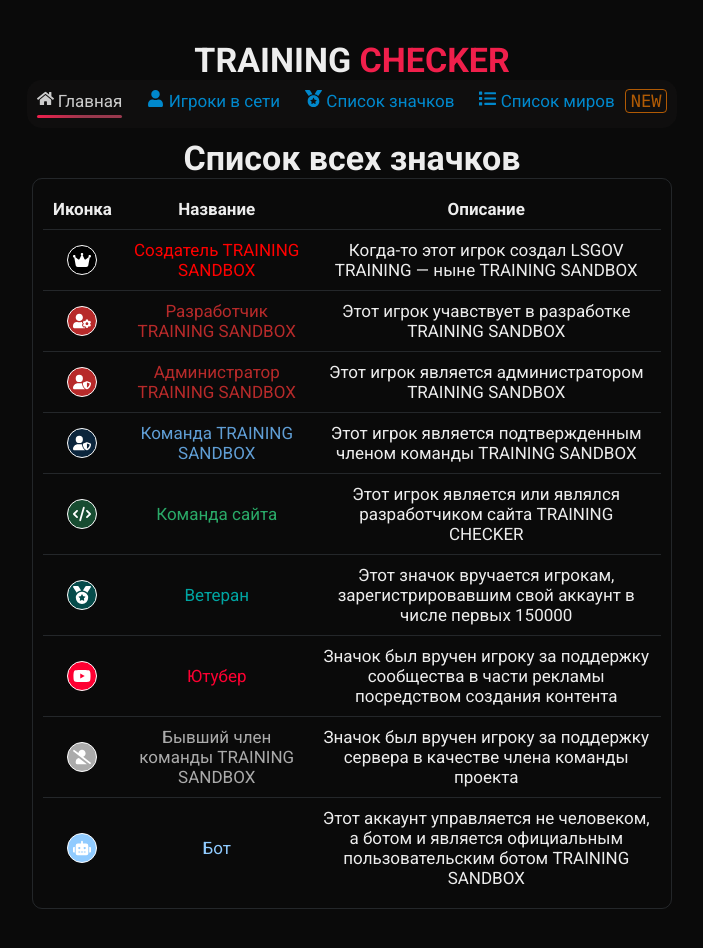
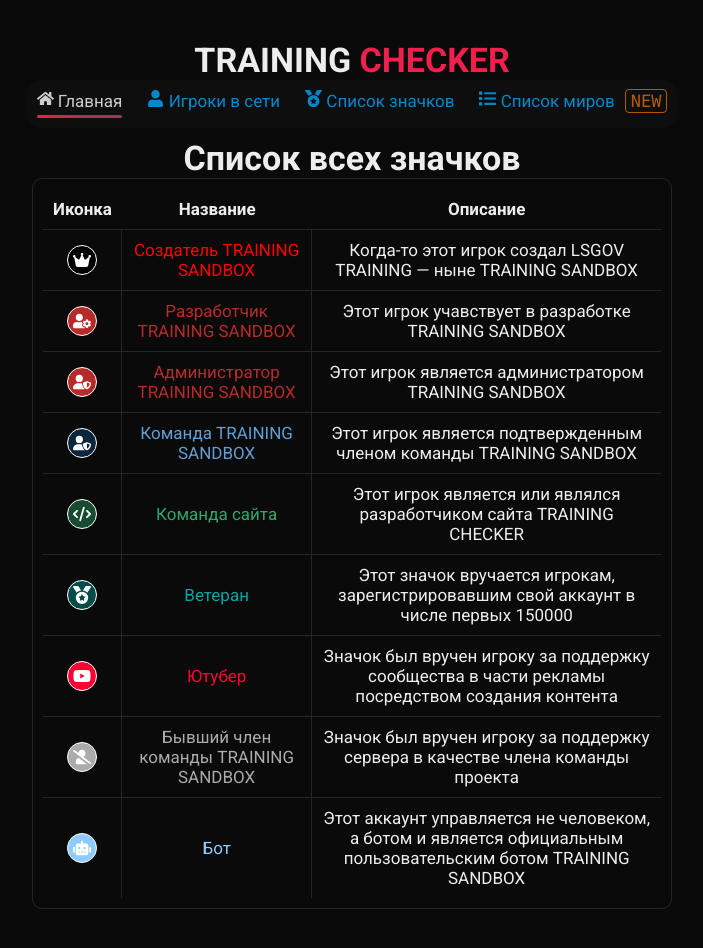
Before and after one commit to caseapia/trainingchecker, a Next.js app: page /badges in a window 1280 px wide. Shown: the whole page, without its empty margins (288-991 px from the left). Built offline with nearby package versions, Linux system fonts and the light colour scheme.

Commit message:
"td" get rightside border

```diff
--- a/src/components/Table/Table.module.scss
+++ b/src/components/Table/Table.module.scss
@@ -22,6 +22,10 @@
       td {
         padding: 10px;
         border-top: 1px solid rgba(73,80,87,.42);
+        border-right: 1px solid rgba(73,80,87,.42);
+        &:last-child {
+            border-right: 0;
+        }
       }
     }
 }
```
